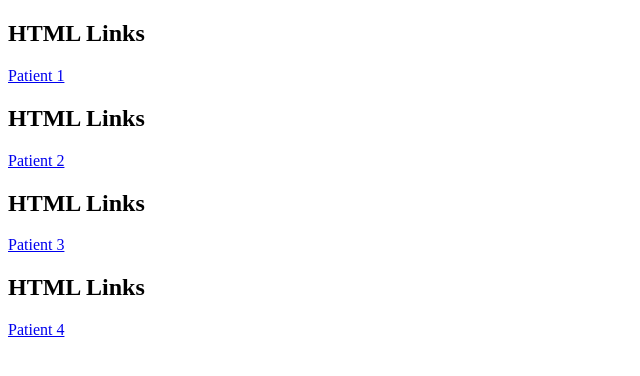
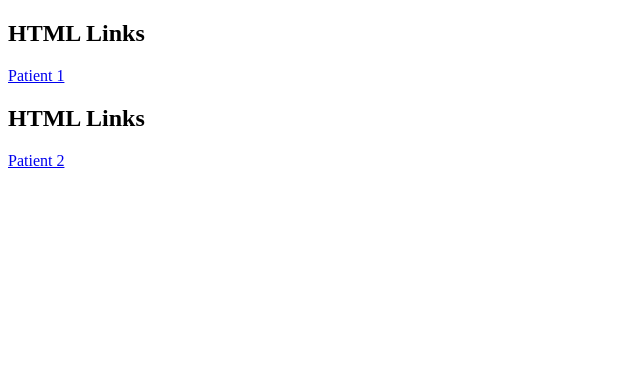
Before and after one commit to kay10/3dvttracking.github.io, a plain HTML site: page index.html in a window 1280 px wide. Shown: the whole page, without its empty margins (0-640 px from the left). Drawn offline with Linux system fonts and the light colour scheme.

Commit message:
Update index.html

```diff
--- a/index.html
+++ b/index.html
@@ -9,13 +9,5 @@
 <h2>HTML Links</h2>
 <p><a href="https://www.w3schools.com/html/">Patient 2</a></p>
 
-
-<h2>HTML Links</h2>
-<p><a href="https://www.w3schools.com/html/">Patient 3</a></p>
-
-
-<h2>HTML Links</h2>
-<p><a href="https://www.w3schools.com/html/">Patient 4</a></p>
-
 </body>
 </html>
```
